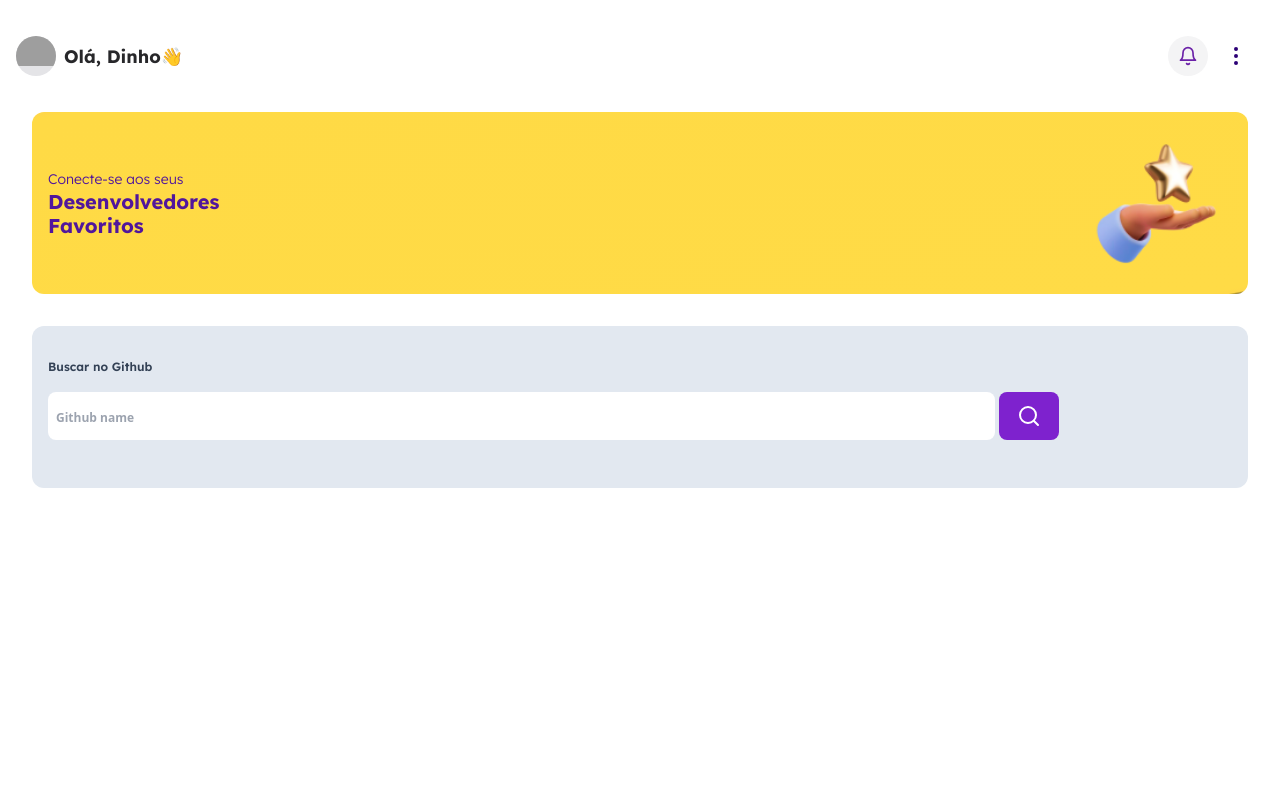
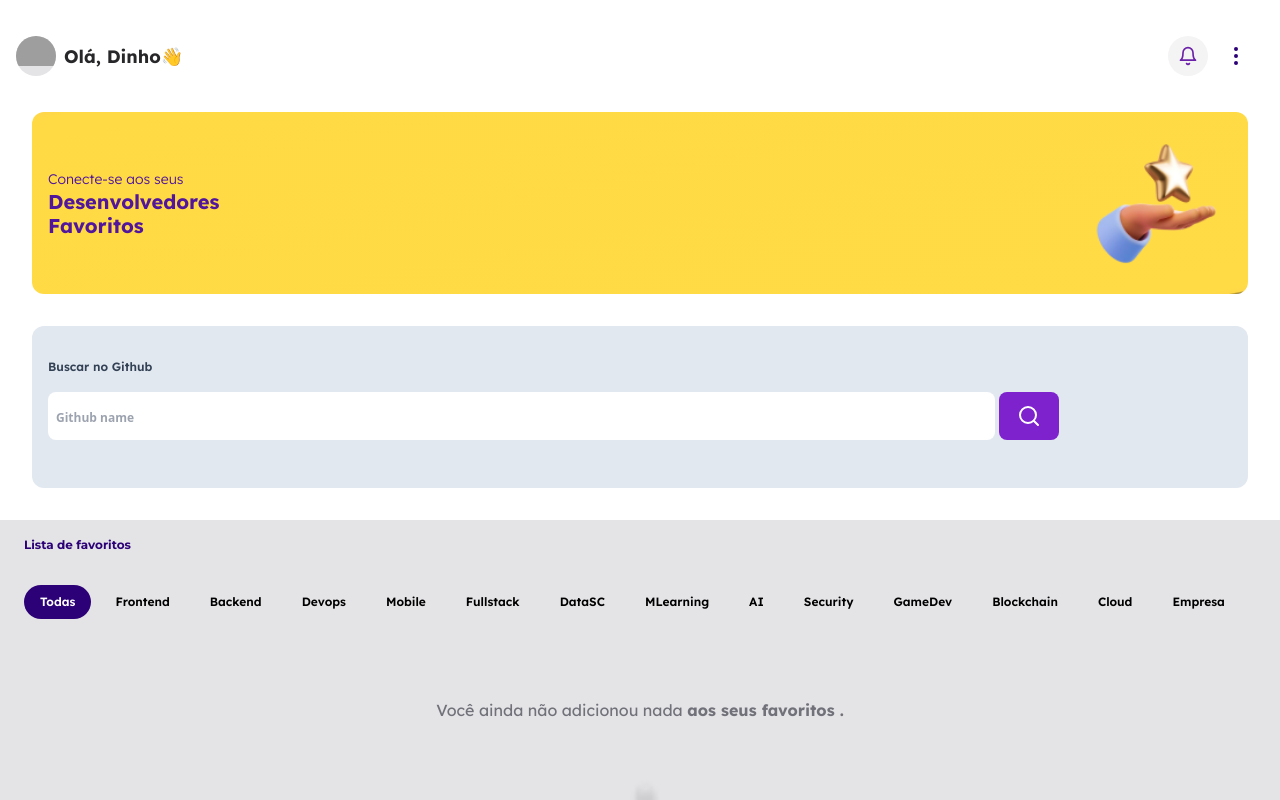
Before and after one commit to dinhoSilwa/StarHub-connect, a React (Vite) app: page / in a window 1280 px wide. Shown: the top 800 px of the page. Built offline with nearby package versions, Linux system fonts and the light colour scheme; grey boxes are pictures that could not be loaded.

Commit message:
FIX : add favorite component

```diff
--- a/src/components/Home.tsx
+++ b/src/components/Home.tsx
@@ -1,6 +1,7 @@
 import { BannerSection } from "../components/Banner/Banner";
 import { Header } from "./Header";
 import { SearchUser } from "../components/Search/SearchUser";
+import FavoriteList from "./Favoritelist/FavoriteListComp";
 
 export const HomePage = () => {
   return (
@@ -9,7 +10,7 @@ export const HomePage = () => {
         <Header />
         <BannerSection />
         <SearchUser />
-        {/* <FavoriteList /> */}
+       <FavoriteList />
 
 
       </main>
```
